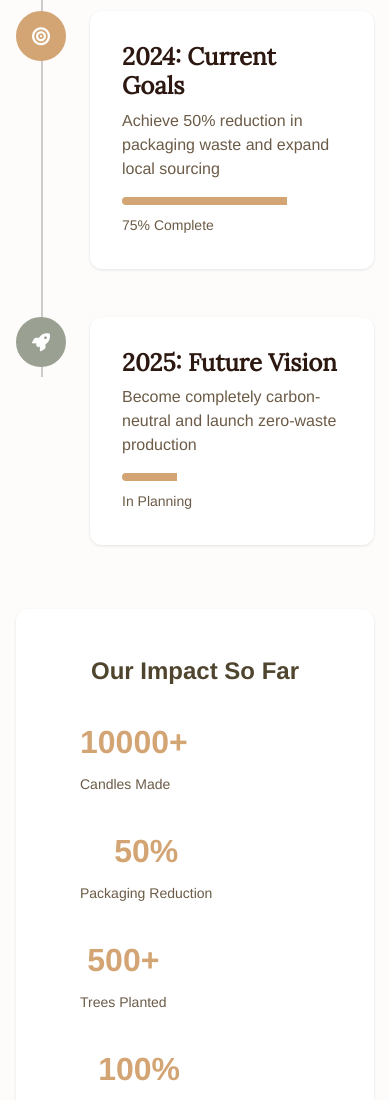
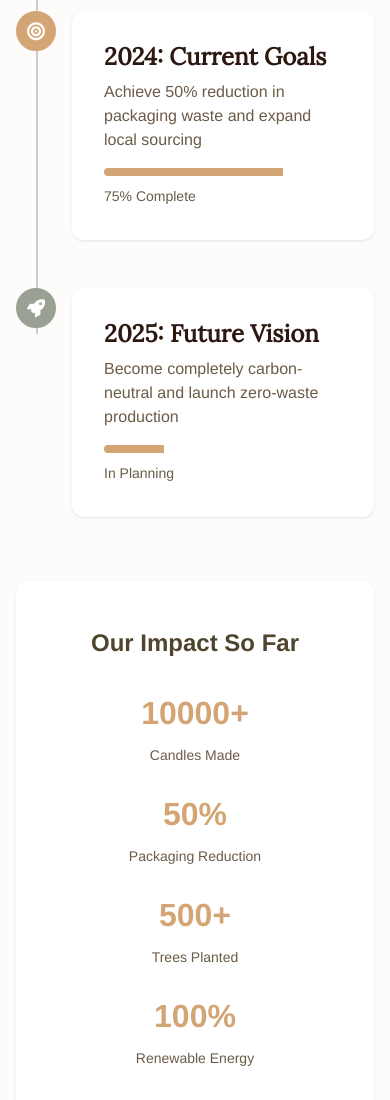
Before and after one commit to rawanb8/Everwick-Boogie, a plain HTML site: page html/about.html in a window 390 px wide. Shown: the part 5366-6466 px from the top of the page. Drawn offline with nearby package versions, Linux system fonts and the light colour scheme.

Commit message:
hosting is working

```diff
--- a/css/about.css
+++ b/css/about.css
@@ -429,6 +429,9 @@ h3 {
     }
 }
 
+
+
+
 /* =================== GOALS / TIMELINE SECTION =================== */
 .goals-section {
     background: var(--gray-light);
@@ -730,6 +733,76 @@ select:focus {
     text-align: center;
 }
 
+/* =================== TIMELINE RESPONSIVENESS =================== */
+@media (max-width: 480px) {
+    .timeline-item {
+        display: flex;
+        flex-direction: row;
+        align-items: flex-start;
+        text-align: left;
+        gap:var(--space-md);
+        position: relative;
+        margin-bottom: var(--space-2xl);
+    }
+
+    /* Vertical line connecting timeline items */
+    .timeline-item:not(:last-child):before {
+        content: '';
+        position: absolute;
+        top: calc(40px + 6px);
+        left: 20px;
+        width: 2px;
+        background: var(--gray-medium);
+        z-index: 0;
+    }
+
+    .timeline-marker {
+      position: relative;
+        flex-shrink: 0;
+        z-index: 1;
+        width: 40px;
+        height: 40px;
+        border-radius: 50%;
+        background: var(--white);
+        border: 3px solid var(--gray-medium);
+        display: flex;
+        align-items: center;
+        justify-content: center;
+        font-size: var(--font-size-lg);
+    }
+
+    .timeline-content {
+        width: calc(100% - 50px);
+       margin: 0;
+        max-width: none;
+        flex: 1;
+    }
+
+    .stats-grid {
+        display: flex;
+        flex-direction: column;
+        align-items: center;
+        justify-content: center;
+        gap: var(--space-lg);
+        padding: 0;
+        overflow-x: visible;
+    }
+    .stat-item {
+        max-width: 250px;
+        text-align: center;
+        margin: 0 auto;
+    }
+
+    .stat-number {
+        text-align: center;
+    }
+
+    .stat-label {
+        text-align: center;
+    }
+}
+
+
 @media (max-width: 570px) {
 
     .contact-form-section,
--- a/html/about.html
+++ b/html/about.html
@@ -4,7 +4,7 @@
 <head>
     <meta charset="UTF-8">
     <meta name="viewport" content="width=device-width, initial-scale=1.0">
-    <link rel="icon" href="../media/icons/full-logo.svg" type="image/x-icon">
+    <link rel="icon" href="../media/icons/icon.svg" type="image/x-icon">
     <link rel="stylesheet" href="https://cdnjs.cloudflare.com/ajax/libs/font-awesome/6.4.0/css/all.min.css">
     <script src="https://code.jquery.com/jquery-3.7.1.min.js"></script>
     <title>Everwick Boogie | About</title>
--- a/js/main.js
+++ b/js/main.js
@@ -1,5 +1,3 @@
-// reem's edits
-      console.log("test eza sar")
 // ---- fix paths when we're on index.html (root) ----
 function isRootIndexPage() {
   let path = window.location.pathname;
@@ -10,13 +8,11 @@ let isalreadyrunned = false;
 function fixIndexHtmlLinks(rootEl) {
   if (!rootEl || !isRootIndexPage()) return;
 
-  console.log("ne7na bl index")
   if(document.querySelector(".brand-logo") && !isalreadyrunned){
     isalreadyrunned=true
     document.querySelector(".brand-logo").setAttribute('src',document.querySelector(".brand-logo").getAttribute('src').slice(1))
-  }else{
-    console.log("ma fi logo")
   }
+
 
   rootEl.querySelectorAll("a[href]").forEach((a) => {
     let href = a.getAttribute("href");
@@ -49,11 +45,10 @@ function fixIndexHtmlLinks(rootEl) {
     }
     if(href=='./' && isRootIndexPage()){return alert("homeee")}
     // don't break the home link
-    if (a.textContent == "Home") {console.log("hader"); return};
+    if (a.textContent == "Home")  return;
 
     // final rewrite: "page.html" -> "html/page.html"
     a.setAttribute("href", "html/" + href);
-    // console.log("keef sar l link", "html/" + href)
   });
 }
 
@@ -127,7 +122,6 @@ document.addEventListener("DOMContentLoaded", async function () {
 
       // adjust paths only when footer is injected into index.html
       fixIndexHtmlLinks(footerContainer);
-      console.log("test eza zabat")
       // call newsletter init if available in your script
       if (typeof initNewsletterForm === "function") {
         try { initNewsletterForm(); } catch (e) { console.error("initNewsletterForm() failed:", e); }
@@ -249,10 +243,8 @@ let app = {
         // adjust path if necessary
         if (isRootIndexPage()) {response = await fetch('./json/products.json'); }
         else {response = await fetch('../json/products.json');}
-        console.log(response)
         if (!response.ok) throw new Error("Fetch failed: " + response.status);
         let data = await response.json();
-        console.log(data)
 
         this.scents = Array.isArray(data.scents) ? data.scents.map(function (s) {
           return Object.assign({}, s, { aggressiveness: s.aggressiveness || 2 });
@@ -324,7 +316,7 @@ let app = {
     if (!product) return false;
 
     cart.push({
-      id: Date.now() + '-' + productId, // ✅ unique id
+      id: Date.now() + '-' + productId,
       productId: productId,
       quantity: quantity,
       price: product.price
```
Also changed, not shown: index.html (+15 -11 lines).
